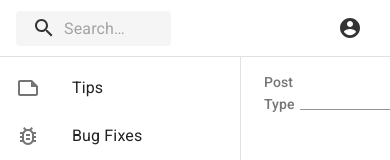
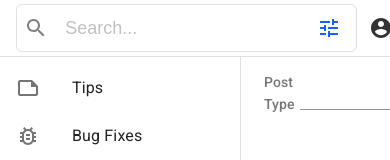
Before and after one commit to osmannkartall/knowzone, a React (Create React App) app in the folder web/: page /tips in a window 390 px wide. Shown: the top 160 px of the page. Built offline with nearby package versions, Linux system fonts and the light colour scheme.

Commit message:
add search bar

```diff
--- a/web/src/components/Dashboard/Topbar.jsx
+++ b/web/src/components/Dashboard/Topbar.jsx
@@ -1,16 +1,19 @@
-import React, { useState } from 'react';
+import React, { useState, useRef } from 'react';
 import { useHistory } from 'react-router-dom';
 import { makeStyles } from '@material-ui/core/styles';
 import AppBar from '@material-ui/core/AppBar';
 import Toolbar from '@material-ui/core/Toolbar';
 import IconButton from '@material-ui/core/IconButton';
 import Typography from '@material-ui/core/Typography';
-import InputBase from '@material-ui/core/InputBase';
 import MenuItem from '@material-ui/core/MenuItem';
 import Menu from '@material-ui/core/Menu';
 import SearchIcon from '@material-ui/icons/Search';
 import AccountCircle from '@material-ui/icons/AccountCircle';
-import { GRAY1, GRAY3, GRAY4, PRIMARY, WHITE } from '../../constants/colors';
+import Popover from '@material-ui/core/Popover';
+import TuneIcon from '@material-ui/icons/Tune';
+import { GRAY1, GRAY2, GRAY3, PRIMARY, WHITE } from '../../constants/colors';
+
+const SEARCH_WIDTH = '100vh';
 
 const useStyles = makeStyles((theme) => ({
   title: {
@@ -18,45 +21,45 @@ const useStyles = makeStyles((theme) => ({
     [theme.breakpoints.up('sm')]: {
       display: 'block',
     },
-    marginRight: theme.spacing(15),
+    marginRight: theme.spacing(18),
     color: PRIMARY,
   },
   searchWrapper: {
+    display: 'flex',
+    flexDirection: 'row',
+    justifyContent: 'space-between',
+    width: SEARCH_WIDTH,
+    padding: theme.spacing(0.4),
+    border: `1px solid ${GRAY3}`,
+    borderRadius: 6,
+  },
+  searchInput: {
     flexGrow: 1,
+    display: 'flex',
+    flexDirection: 'row',
+    justifyContent: 'space-between',
+    color: GRAY1,
+    size: 10,
+    border: 0,
+    '&:focus': {
+      outline: 'none',
+    },
+    '&::placeholder': {
+      color: '#c1c1c1',
+    },
+    marginLeft: 5,
+    padding: theme.spacing(0, 1),
+    fontSize: 18,
   },
-  search: {
-    position: 'relative',
-    borderRadius: theme.shape.borderRadius,
-    backgroundColor: GRAY4,
-    marginRight: theme.spacing(2),
-    marginLeft: 0,
-    width: '50%',
-    [theme.breakpoints.up('sm')]: {
-      marginLeft: theme.spacing(3),
-      width: '50%',
-    },
+  icon: {
+    margin: theme.spacing(0, 0.5),
   },
   searchIcon: {
-    padding: theme.spacing(0, 2),
-    height: '100%',
-    position: 'absolute',
     pointerEvents: 'none',
     display: 'flex',
     alignItems: 'center',
     justifyContent: 'center',
-  },
-  inputRoot: {
-    color: 'inherit',
-  },
-  inputInput: {
-    padding: theme.spacing(1, 1, 1, 0),
-    // vertical padding + font size from searchIcon
-    paddingLeft: `calc(1em + ${theme.spacing(4)}px)`,
-    transition: theme.transitions.create('width'),
-    width: '100%',
-    [theme.breakpoints.up('md')]: {
-      width: '20ch',
-    },
+    color: GRAY2,
   },
   appBar: {
     zIndex: theme.zIndex.drawer + 1,
@@ -64,14 +67,31 @@ const useStyles = makeStyles((theme) => ({
     color: GRAY1,
     borderBottom: `1px solid ${GRAY3}`,
   },
+  searchOptions: {
+    flexGrow: 1,
+    padding: theme.spacing(0, 2),
+  },
+  searchOptionsWrapper: {
+    width: SEARCH_WIDTH,
+    padding: theme.spacing(0.4),
+  },
+  accountBtn: {
+    display: 'flex',
+    flexGrow: 1,
+    flexDirection: 'row',
+    justifyContent: 'flex-end',
+  },
 }));
 
 const Topbar = () => {
   const history = useHistory();
   const classes = useStyles();
 
+  const searchRef = useRef(null);
   const [anchorEl, setAnchorEl] = useState(null);
+  const [anchorElSearch, setAnchorElSearch] = useState(null);
   const open = Boolean(anchorEl);
+  const openSearch = Boolean(anchorElSearch);
 
   const handleMenu = (event) => {
     setAnchorEl(event.currentTarget);
@@ -79,6 +99,14 @@ const Topbar = () => {
 
   const handleClose = () => {
     setAnchorEl(null);
+  };
+
+  const handleMenuSearch = () => {
+    setAnchorElSearch(searchRef.current);
+  };
+
+  const handleCloseSearch = () => {
+    setAnchorElSearch(null);
   };
 
   const onClickYourPosts = () => {
@@ -99,29 +127,60 @@ const Topbar = () => {
     // history.push('/');
   };
 
+  const id = open ? 'simple-popover' : undefined;
+
   return (
     <AppBar elevation={0} position="fixed" className={classes.appBar}>
       <Toolbar>
         <Typography className={classes.title} variant="h6">
           Knowzone
         </Typography>
-        <div className={classes.searchWrapper}>
-          <div className={classes.search}>
-            <div className={classes.searchIcon}>
-              <SearchIcon />
+        <div ref={searchRef} className={classes.searchWrapper}>
+          <div className={`${classes.searchIcon} ${classes.icon}`}>
+            <SearchIcon />
+          </div>
+          <input className={classes.searchInput} placeholder="Search..." />
+          <IconButton
+            aria-label="account of current user"
+            aria-controls="menu-appbar-search"
+            aria-haspopup="true"
+            onClick={handleMenuSearch}
+            style={{ width: 40, height: 40, color: PRIMARY }}
+            className={classes.icon}
+          >
+            <TuneIcon />
+          </IconButton>
+          <Popover
+            id={id}
+            open={openSearch}
+            anchorEl={anchorElSearch}
+            onClose={handleCloseSearch}
+            anchorOrigin={{
+              vertical: 'bottom',
+              horizontal: 'center',
+            }}
+            transformOrigin={{
+              vertical: 'top',
+              horizontal: 'center',
+            }}
+          >
+            <div className={classes.searchOptionsWrapper}>
+
+              <div className={classes.searchOptions}>
+                <p>Lorem ipsum</p>
+                <p>Lorem ipsum</p>
+                <p>Lorem ipsum</p>
+                <p>Lorem ipsum</p>
+                <p>Lorem ipsum</p>
+                <p>Lorem ipsum</p>
+                <p>Lorem ipsum</p>
+              </div>
             </div>
-            <InputBase
-              placeholder="Search…"
-              classes={{
-                root: classes.inputRoot,
-                input: classes.inputInput,
-              }}
-              inputProps={{ 'aria-label': 'search' }}
-              style={{ width: '100%' }}
-            />
-          </div>
+
+          </Popover>
         </div>
-        <div>
+
+        <div className={classes.accountBtn}>
           <IconButton
             aria-label="account of current user"
             aria-controls="menu-appbar"
```
